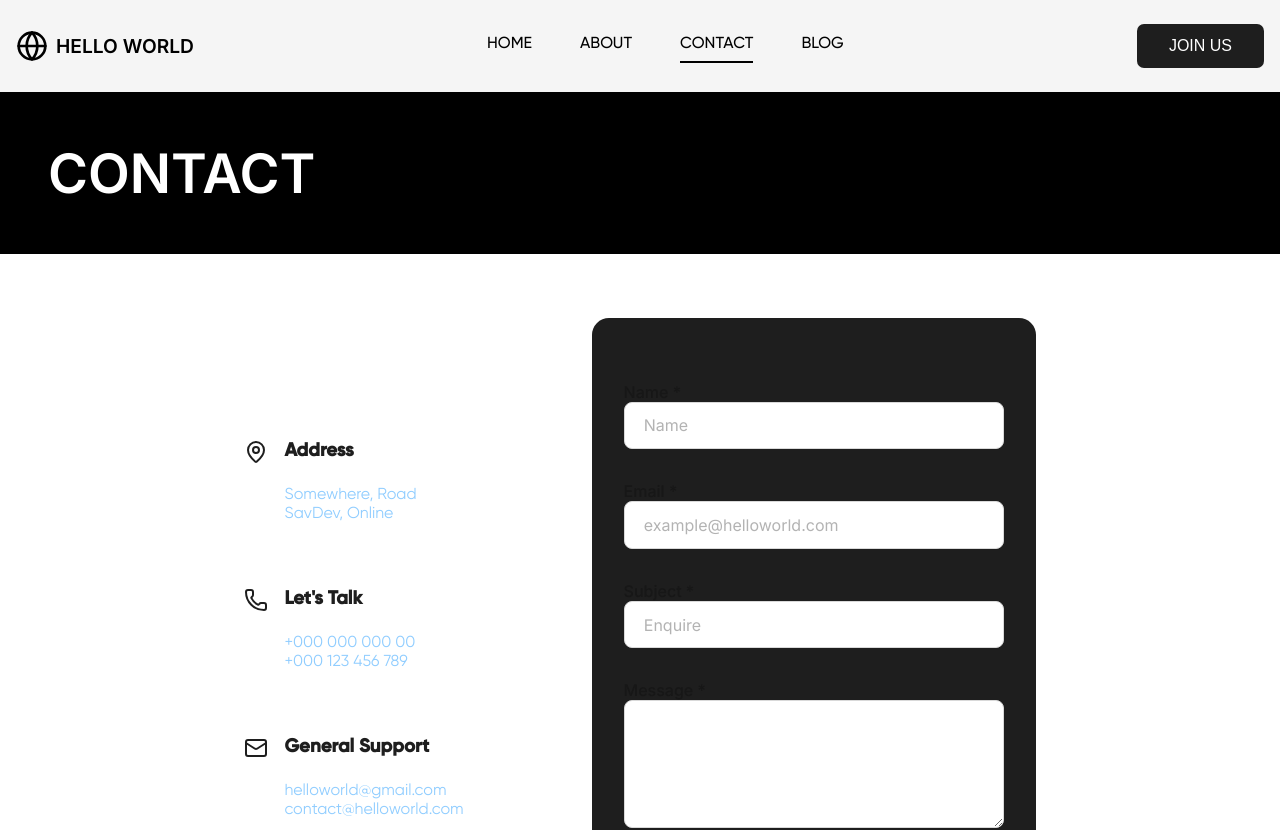
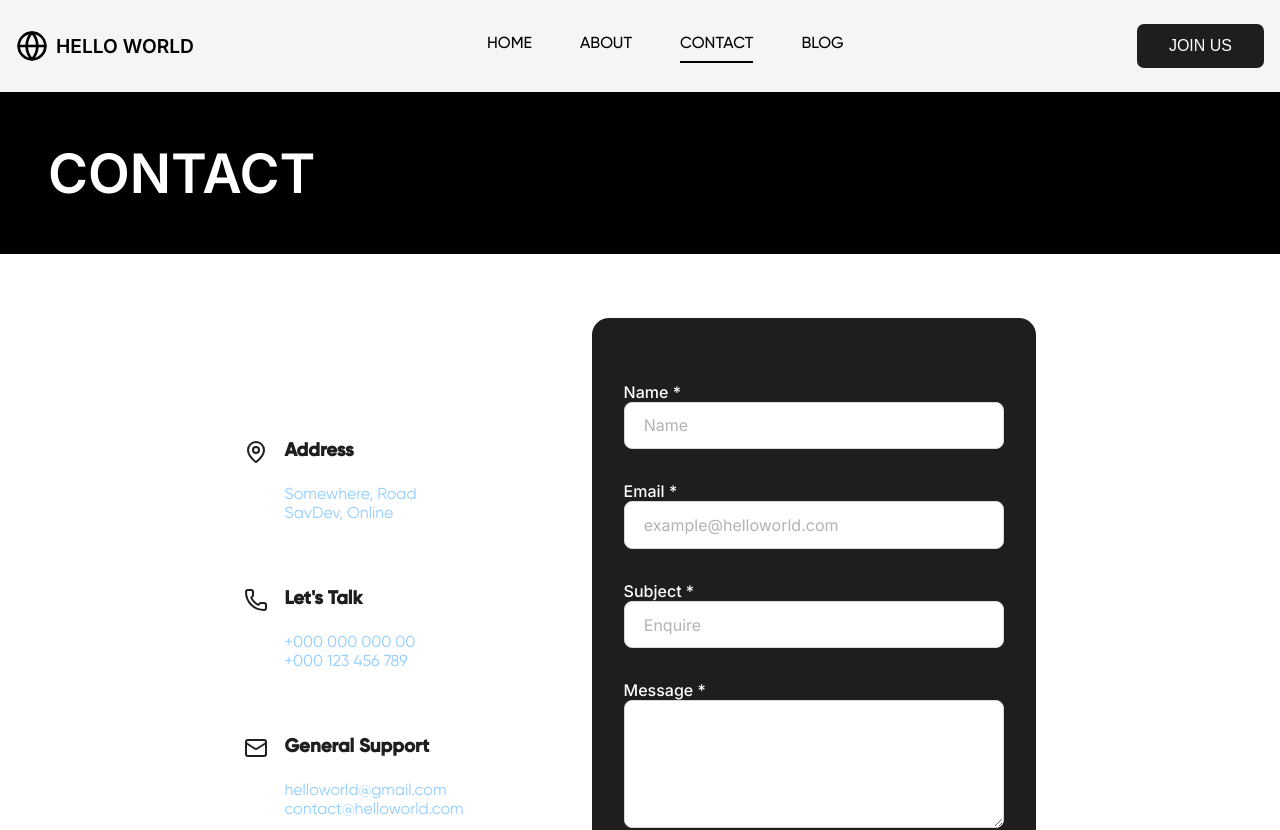
Before and after one commit to borteye/assignment, a Next.js app: page /contact in a window 1280 px wide. Shown: the top 830 px of the page. Built offline with nearby package versions, Linux system fonts and the light colour scheme.

Commit message:
style: ensure consistent color for contact page label elements

```diff
--- a/src/app/styles/contact-form.module.css
+++ b/src/app/styles/contact-form.module.css
@@ -22,6 +22,10 @@
   font-size: 16px;
 }
 
+.contactLabel.contactPageLabel {
+  color: white;
+}
+
 .contactForm textarea {
   border: 1px solid var(--gray-light);
   font-size: 16px;
```
